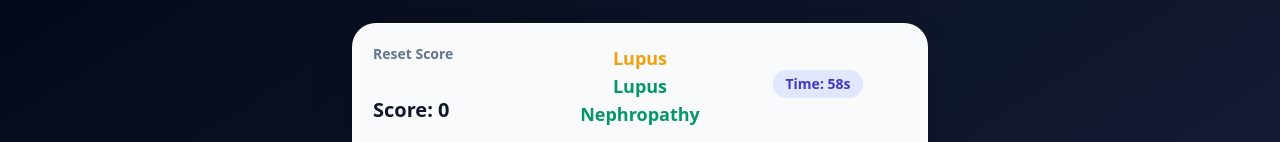
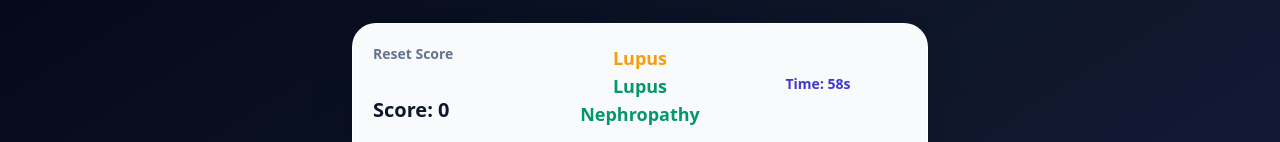
Before and after one commit to PhillipRamdas/poetry-for-medicalstudents, a plain HTML site: page index.html in a window 1280 px wide. Both pictures are taken after a click on the button "Start Game". Shown: the part 137-279 px from the top of the page. Drawn offline with nearby package versions, Linux system fonts and the light colour scheme.

Commit message:
Updated CSS

```diff
--- a/index.html
+++ b/index.html
@@ -5,6 +5,17 @@
     <meta name="viewport" content="width=device-width, initial-scale=1.0">
     <title>Poetry for Medical Students</title>
     <script src="https://cdn.tailwindcss.com"></script>
+
+<style>
+#timer-display {
+  background: transparent !important;
+  border: none !important;
+  border-radius: 0 !important;
+  box-shadow: none !important;
+  outline: none !important;
+  padding: 0 !important;
+}
+</style>
 </head>
 <body class="min-h-screen bg-gradient-to-br from-slate-950 via-slate-900 to-indigo-950 text-slate-100 antialiased"><div class="min-h-screen flex flex-col items-center px-4 py-8 sm:py-12"><header class="w-full max-w-3xl text-center mb-8"><h1 class="mt-5 text-4xl sm:text-5xl font-extrabold tracking-tight text-white">Poetry for Medical Students</h1><p class="mt-3 text-base sm:text-lg text-slate-300"></p></header>
 
@@ -56,7 +67,7 @@
                 <span id="word3" class="text-lg font-extrabold text-emerald-600 text-center break-words">Word2</span>
             </div>
             <div class="flex items-center justify-center">
-                <span id="timer-display" class="rounded-full bg-indigo-100 px-3 py-1 text-sm font-bold text-indigo-700">Timer: 0</span>
+                <span id="timer-display" class="text-sm font-bold text-indigo-700">Timer: 0</span>
             </div>
         </div>
 
```
